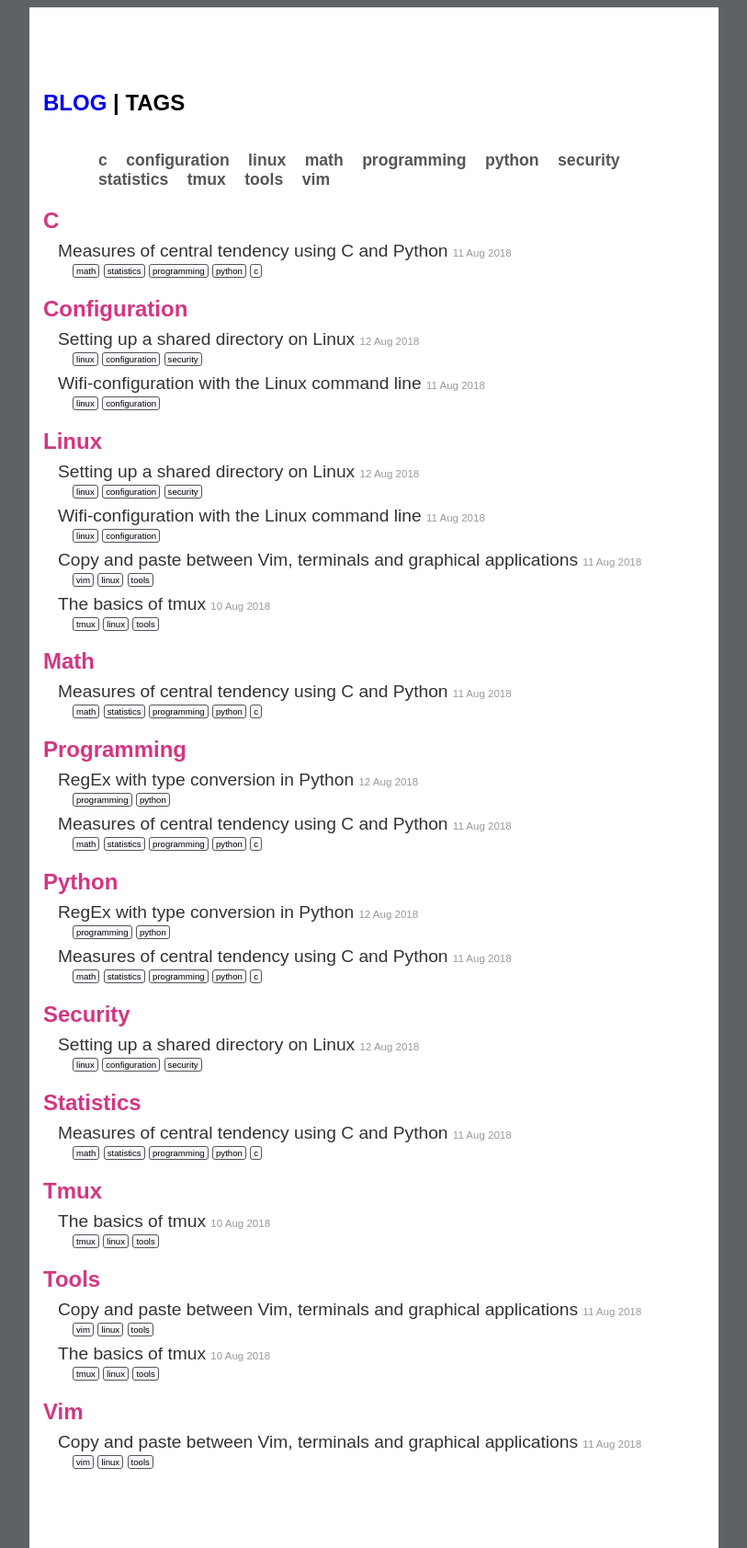
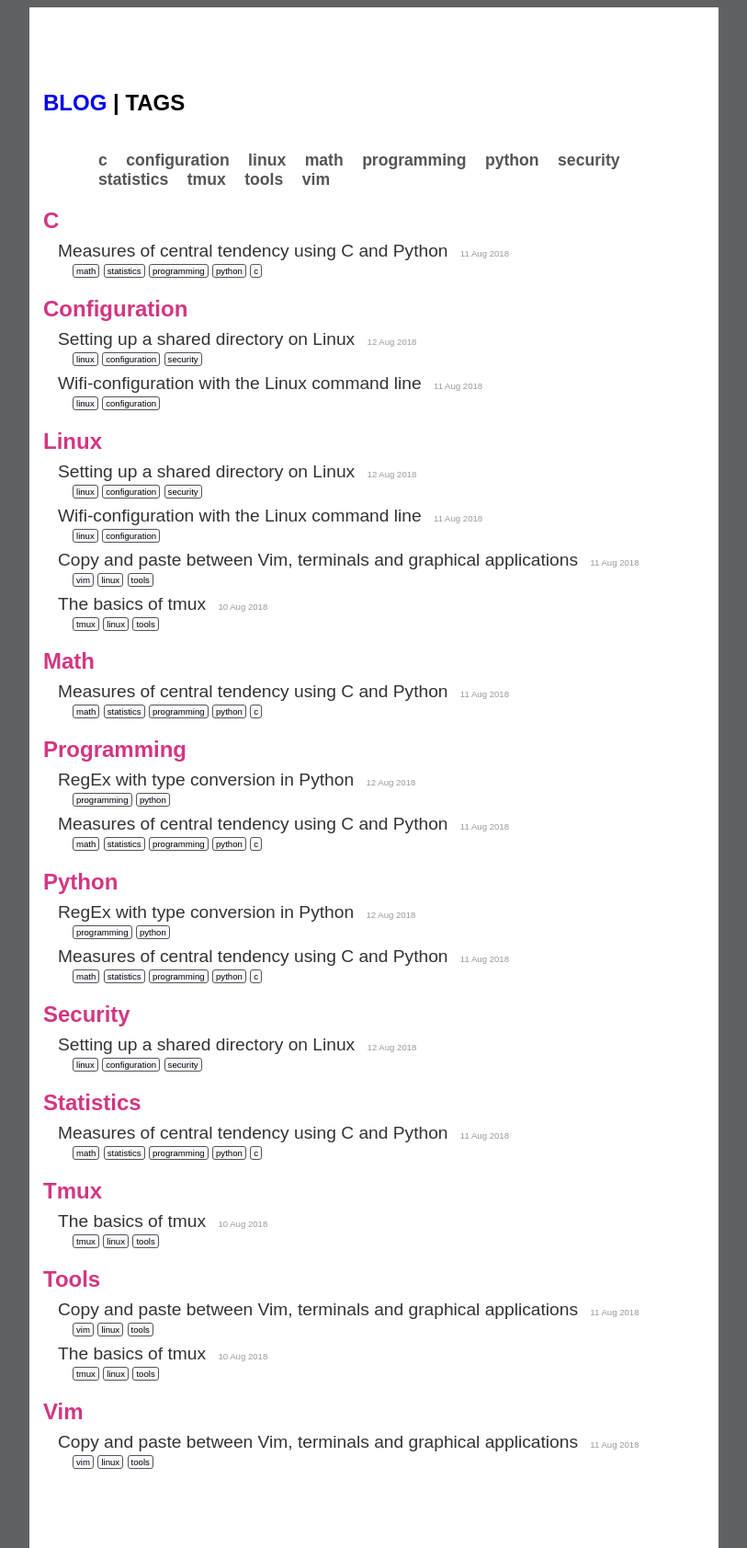
Before and after one commit to execas/execas.github.io, a Jekyll site: the page built from tags.html, in a window 1280 px wide. Shown: the whole page at 92% size, without its empty margins (233-1046 px from the left). Built offline with Jekyll 4.4.1, drawn with Linux system fonts in a browser that asks for light colours.

Commit message:
Update tags.html

```diff
--- a/tags.html
+++ b/tags.html
@@ -45,10 +45,9 @@
   <li>
     <h3>
       <a href="{{ post.url }}">
-        {{ post.title }}
-        <small>{{ post.date | date_to_string }}</small>
-      </a>
+        {{ post.title }}</a>
       </h3>
+      <small>{{ post.date | date_to_string }}</small>
       <ul class='tag-posts'><li>
       {% for tag in post.tags %}
       <a class="tag-mark" href="#{{ tag | slugify }}">{{ tag }}</a>
```
